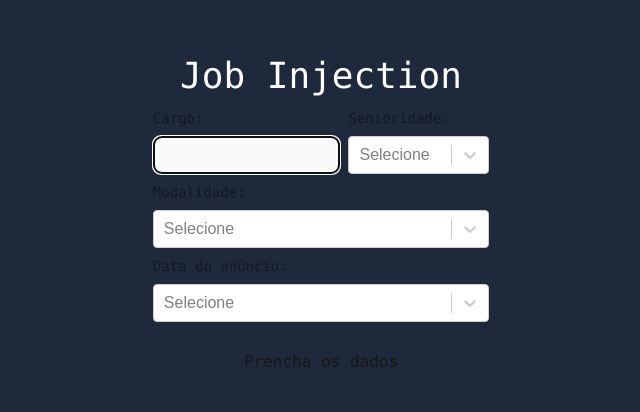
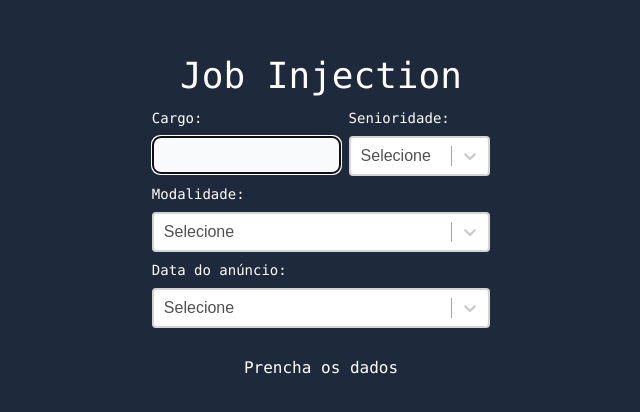
Before and after one commit to GuinterZaffalon/guinter-website, a Next.js app: page /jobinjection in a window 1280 px wide. Shown: the top 412 px of the page, without its empty margins (319-959 px from the left). Built offline with nearby package versions, Linux system fonts and the light colour scheme.

Commit message:
dark mode!

```diff
--- a/src/app/globals.css
+++ b/src/app/globals.css
@@ -40,3 +40,36 @@ body {
   font-weight: normal;
   font-style: normal;
 }
+
+@layer components {
+  /* .my-react-select-container {
+  } */
+  .my-react-select-container .my-react-select__control {
+    @apply bg-white dark:bg-neutral-700 border-2 border-neutral-300 dark:border-neutral-700 hover:border-neutral-400 dark:hover:border-neutral-500;
+  }
+
+  .my-react-select-container .my-react-select__control--is-focused {
+    @apply border-neutral-500 hover:border-neutral-500 dark:border-neutral-400 dark:hover:border-neutral-400 shadow-none;
+  }
+
+  .my-react-select-container .my-react-select__menu {
+    @apply bg-neutral-100 dark:bg-neutral-700 border-2 border-neutral-300 dark:border-neutral-600;
+  }
+
+  .my-react-select-container .my-react-select__option {
+    @apply text-neutral-600 dark:text-neutral-200 bg-neutral-100 hover:bg-neutral-200 dark:bg-neutral-700 dark:hover:bg-neutral-800;
+  }
+  /* .my-react-select-container .my-react-select__option--is-focused {
+    @apply bg-neutral-200 dark:bg-neutral-800;
+  } */
+
+  .my-react-select-container .my-react-select__indicator-separator {
+    @apply bg-neutral-400;
+  }
+
+  .my-react-select-container .my-react-select__input-container,
+  .my-react-select-container .my-react-select__placeholder,
+  .my-react-select-container .my-react-select__single-value {
+    @apply text-neutral-600 dark:text-neutral-200;
+  }
+}
--- a/src/app/jobinjection/page.tsx
+++ b/src/app/jobinjection/page.tsx
@@ -48,26 +48,28 @@ export default function JobInjection() {
         { value: "Senior", label: "Senior" },
     ]
 
+
     return (
         <div className="bg-[#1e293b] w-full h-screen">
             <div className="flex items-center justify-center pt-14 pb-5 gap-3 flex-col">
                 <h1 className="text-4xl text-white font-mono">Job Injection</h1>
                 <form
                     action=""
-                    // onChange={handleSubmit(onSubmiData)}
                     className="flex flex-col gap-2">
                     <div className="flex flex-row gap-2">
                         <div className="w-full">
-                            <label className="block mb-2 text-sm font-mono text-gray-900 dark:text-white">Cargo:</label>
-                            <input type="text" id="first_name" {...register("position")} className="bg-gray-50 border border-gray-300 text-gray-900 text-sm rounded-lg focus:ring-blue-500 focus:border-blue-500 block w-full p-2" required autoFocus/>
+                            <label className="block mb-2 text-sm font-mono text-white dark:text-white">Cargo:</label>
+                            <input type="text" id="first_name" {...register("position")} className="bg-gray-50 border border-gray-300 text-gray-900 dark:text-white text-sm rounded-lg focus:ring-blue-500 focus:border-blue-500 block w-full p-2 dark:bg-neutral-700 dark:hover:bg-neutral-800" required autoFocus/>
                         </div>
                         <div className="w-3/4">
-                            <label className="block mb-2 text-sm font-mono text-gray-900 dark:text-white">Senioridade:</label>
+                            <label className="block mb-2 text-sm font-mono text-white dark:text-white">Senioridade:</label>
                             <Controller
                                 control={control}
                                 {...register("seniority")}
                                 render={({ field }) => (
                                     <Select
+                                    className="my-react-select-container"
+   classNamePrefix="my-react-select"
                                     placeholder="Selecione"
                                         options={optionsSeniority}
                                         value={optionsSeniority.find(option => option.value === field.value) || null}
@@ -80,12 +82,14 @@ export default function JobInjection() {
 
                     </div>
                     <div>
-                        <label className="block mb-2 text-sm font-mono text-gray-900 dark:text-white">Modalidade:</label>
+                        <label className="block mb-2 text-sm font-mono text-white dark:text-white">Modalidade:</label>
                         <Controller
                             control={control}
                             {...register("modality")}
                             render={({ field }) => (
                                 <Select
+className="my-react-select-container"
+   classNamePrefix="my-react-select"
                                 placeholder="Selecione"
                                     options={optionsModality}
                                     value={optionsModality.find(option => option.value === field.value) || null}
@@ -95,12 +99,14 @@ export default function JobInjection() {
                         />
                     </div>
                     <div>
-                        <label className="block mb-2 text-sm font-mono text-gray-900 dark:text-white">Data do anúncio:</label>
+                        <label className="block mb-2 text-sm font-mono text-white dark:text-white">Data do anúncio:</label>
                         <Controller
                             control={control}
                             {...register("period")}
                             render={({ field }) => (
                                 <Select
+                                className="my-react-select-container"
+   classNamePrefix="my-react-select"
                                 placeholder="Selecione"
                                     options={optionsData}
                                     value={optionsData.find(option => option.value === field.value) || null}
@@ -119,7 +125,7 @@ export default function JobInjection() {
                         modality={formValues.modality}
                         period={formValues.period}
                         /> ) : (
-                        <button disabled className="px-2 flex font-mono">
+                        <button disabled className="px-2 flex font-mono text-white dark:text-white">
                                     Prencha os dados
                                 </button>
                     )}
```
